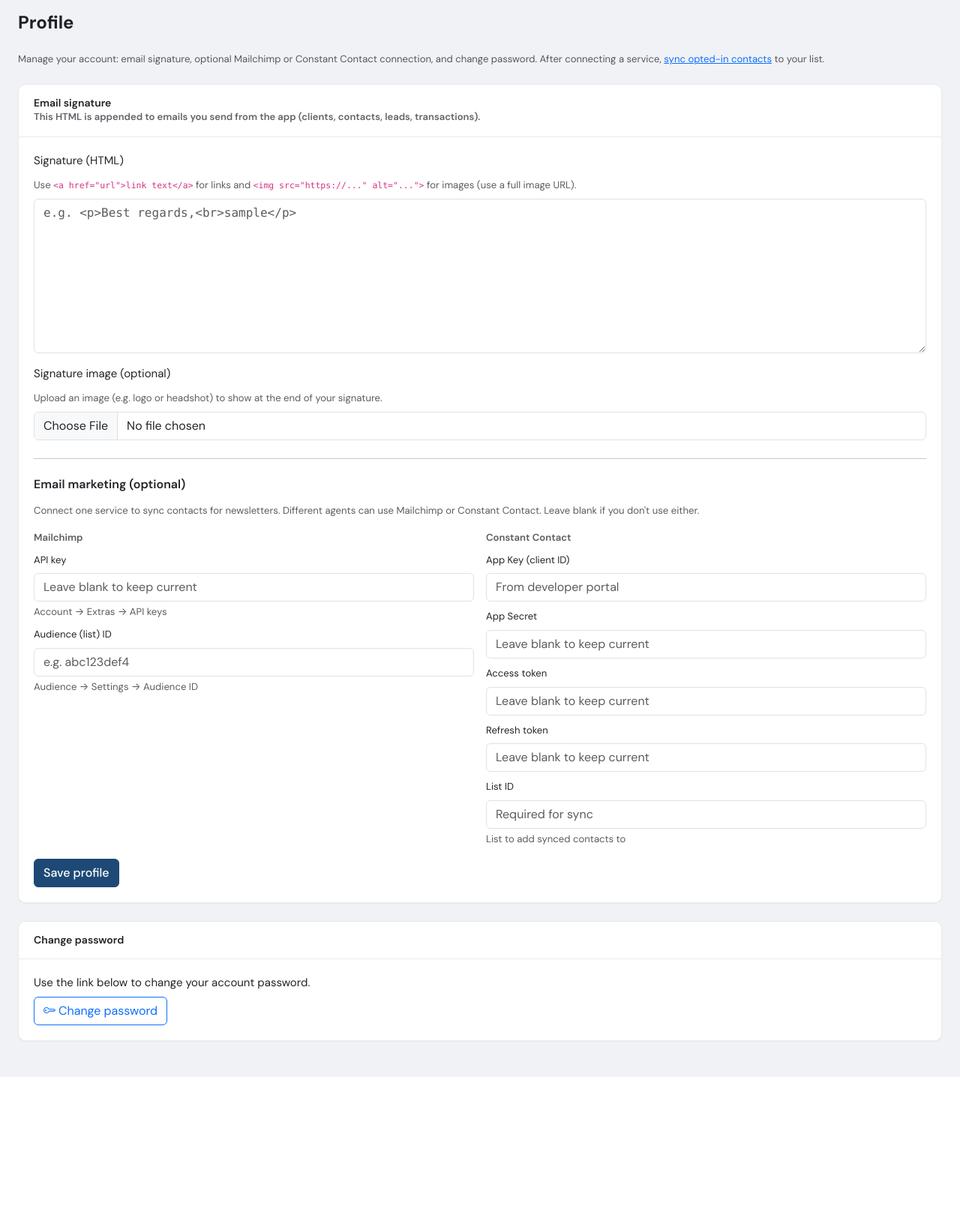
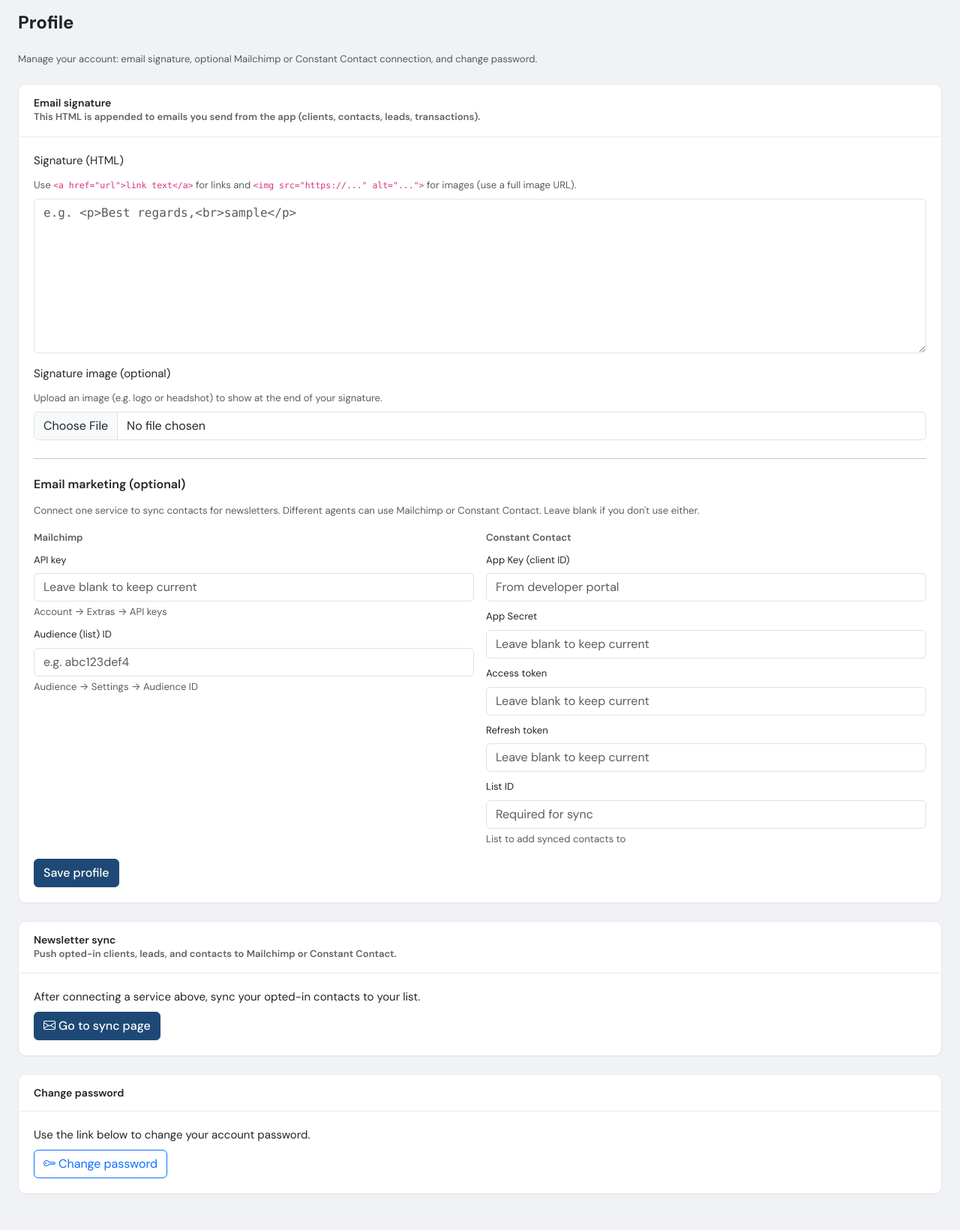
Before and after one commit to rcollins/saylesgroupcrm, a Django app: page /profile/ in a window 1280 px wide. Shown: the part 102-1742 px from the top of the page at 75% size. Before the commit the page ends 1538 px from the top, so only its background shows below. Run offline with Django 5.2, Linux system fonts and the light colour scheme; the visitor is signed in with stand-in values (Sample User, id 1); data comes from the database, SQL or seed files in the repository.

Commit message:
added sync button to profile page

```diff
--- a/recrmapp/crm/templates/crm/profile_edit.html
+++ b/recrmapp/crm/templates/crm/profile_edit.html
@@ -10,7 +10,7 @@
 </nav>
 
 <h1 class="page-title mb-4">Profile</h1>
-<p class="text-muted small mb-4">Manage your account: email signature, optional Mailchimp or Constant Contact connection, and change password. After connecting a service, <a href="{% url 'crm:email_marketing_sync' %}">sync opted-in contacts</a> to your list.</p>
+<p class="text-muted small mb-4">Manage your account: email signature, optional Mailchimp or Constant Contact connection, and change password.</p>
 
 <div class="card card-crm mb-4">
     <div class="card-header">
@@ -88,6 +88,17 @@
 
 <div class="card card-crm mb-4">
     <div class="card-header">
+        <h5 class="mb-0 section-title">Newsletter sync</h5>
+        <p class="section-subtitle mb-0">Push opted-in clients, leads, and contacts to Mailchimp or Constant Contact.</p>
+    </div>
+    <div class="card-body">
+        <p class="mb-0">After connecting a service above, sync your opted-in contacts to your list.</p>
+        <a href="{% url 'crm:email_marketing_sync' %}" class="btn btn-crm-primary mt-2"><i class="bi bi-envelope me-1"></i>Go to sync page</a>
+    </div>
+</div>
+
+<div class="card card-crm mb-4">
+    <div class="card-header">
         <h5 class="mb-0 section-title">Change password</h5>
     </div>
     <div class="card-body">
```
